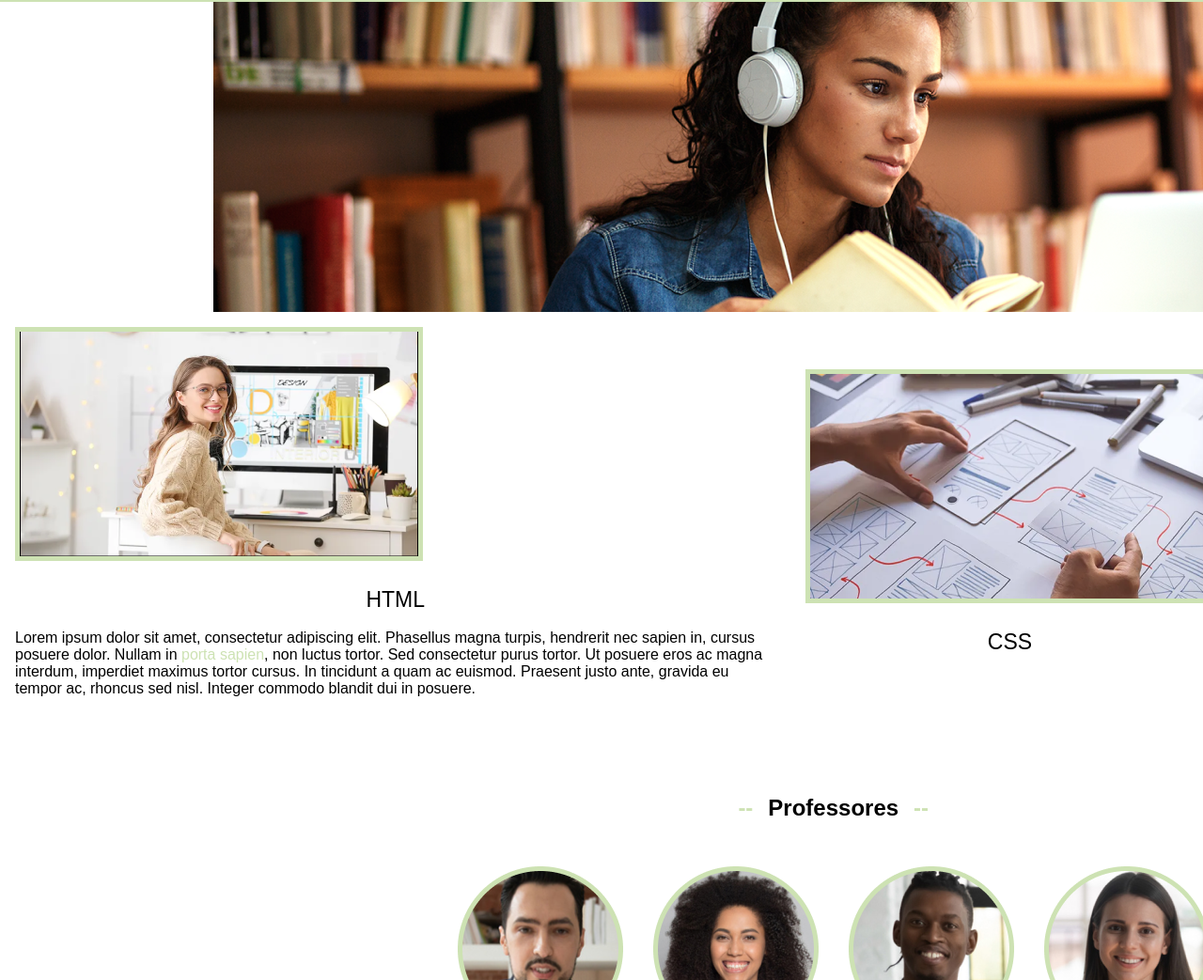
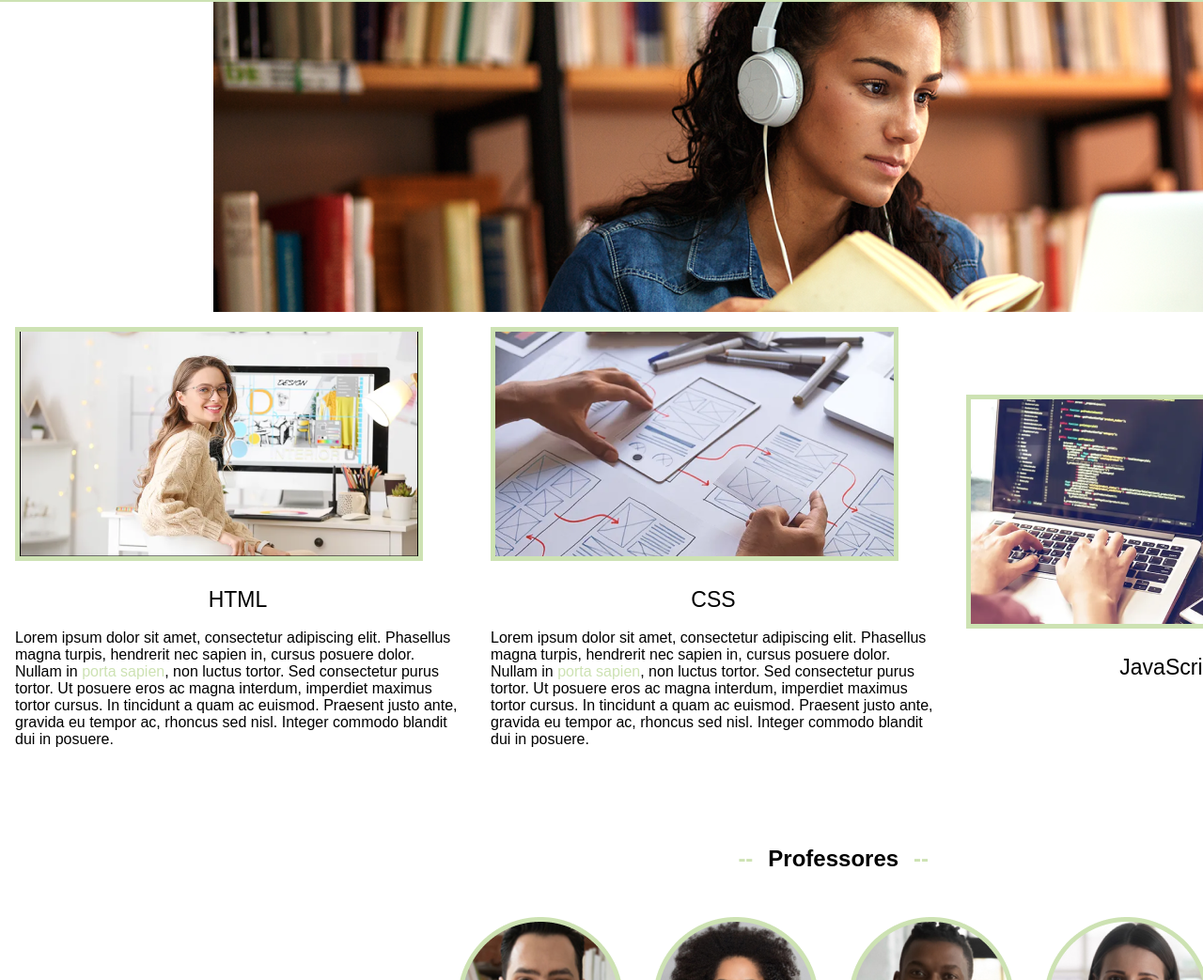
Before and after one commit to x97379554/CursoWedesingOneByOne, a plain HTML site: page ProjetoFinalCSS/indexV1.html in a window 1280 px wide. Shown: the part 57-1100 px from the top of the page at 94% size. Drawn offline with Linux system fonts and the light colour scheme.

Commit message:
Update indexV1.html

```diff
--- a/ProjetoFinalCSS/indexV1.html
+++ b/ProjetoFinalCSS/indexV1.html
@@ -51,12 +51,36 @@
                         <div class="pt">
                             <p>CSS</p>
                         </div>
+                        <br>
+                        <div class="des">
+                            <p>
+                                Lorem ipsum dolor sit amet, consectetur adipiscing elit.
+                                Phasellus magna turpis, hendrerit nec sapien in,
+                                cursus posuere dolor. Nullam in <span style="color: #CDE2B3;">porta sapien</span>, non luctus tortor.
+                                Sed consectetur purus tortor. Ut posuere eros ac magna interdum,
+                                imperdiet maximus tortor cursus. In tincidunt a quam ac euismod.
+                                Praesent justo ante, gravida eu tempor ac, rhoncus sed nisl.
+                                Integer commodo blandit dui in posuere.
+                            </p>
+                        </div>
                     </div>
                     <div class="c1">
                         <img src="imgs/c3.png" alt="">
                         <div class="pt">
                             <p>JavaScript</p>
                         </div>
+                    </div>
+                    <br>
+                    <div class="des">
+                        <p>
+                            Lorem ipsum dolor sit amet, consectetur adipiscing elit.
+                            Phasellus magna turpis, hendrerit nec sapien in,
+                            cursus posuere dolor. Nullam in <span style="color: #CDE2B3;">porta sapien</span>, non luctus tortor.
+                            Sed consectetur purus tortor. Ut posuere eros ac magna interdum,
+                            imperdiet maximus tortor cursus. In tincidunt a quam ac euismod.
+                            Praesent justo ante, gravida eu tempor ac, rhoncus sed nisl.
+                            Integer commodo blandit dui in posuere.
+                        </p>
                     </div>
                 </div>
             </section>
```
